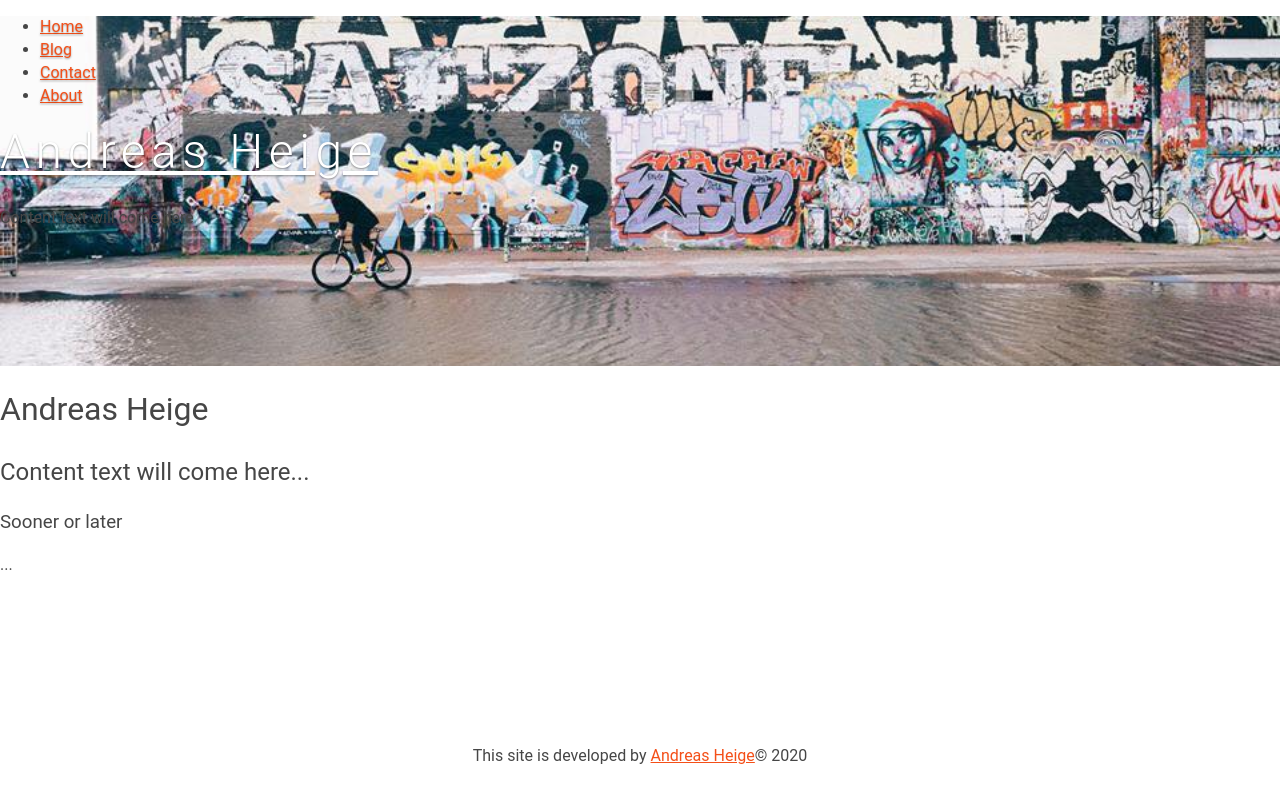
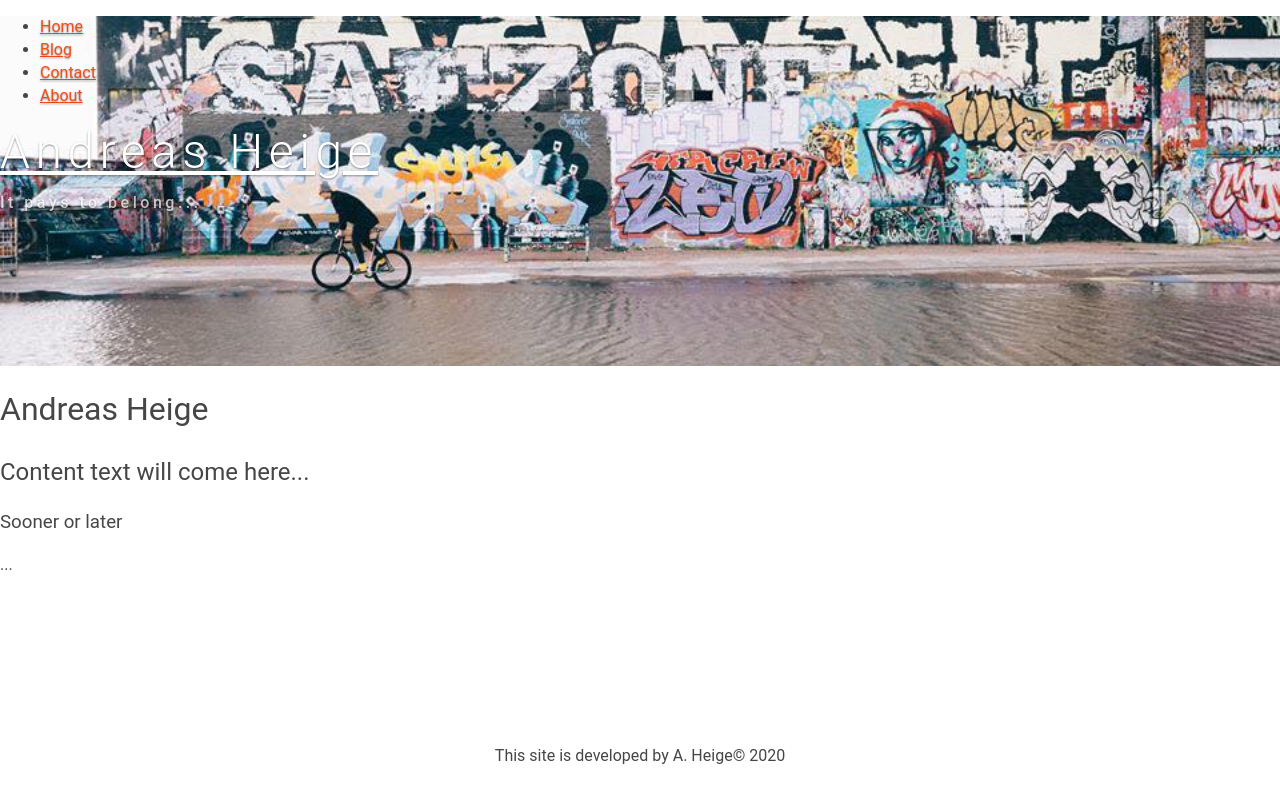
Before and after one commit to andreasheige/gatsby-page, a Gatsby site in the folder GS/: page / in a window 1280 px wide. Built offline with nearby package versions, Linux system fonts and the light colour scheme; Gatsby itself is replaced by a stand-in of ours.

Commit message:
added GraphQL

```diff
--- a/GS/gatsby-config.js
+++ b/GS/gatsby-config.js
@@ -5,6 +5,23 @@
  */
 
 module.exports = {
-  /* Your site config here */
-  plugins: ["gatsby-plugin-sass"],
+  siteMetadata: {
+    title: "Andreas Heige",
+    description: "It pays to belong...",
+    author: "A. Heige",
+  },
+  plugins: [
+    "gatsby-plugin-sass",
+    {
+      resolve: "gatsby-source-filesystem",
+      options: {
+        /**
+         * Note: To embed expression within a string,  use template literals (` `).
+        The __dirname is a method of NodeJS that returns the absolute path of the
+        currently running file. There are 2 underscores before the dirname.*/
+        name: "src",
+        path: `${__dirname}/src/`,
+      },
+    },
+  ],
 }
--- a/GS/package.json
+++ b/GS/package.json
@@ -17,6 +17,7 @@
     "gatsby": "^2.23.3",
     "gatsby-cli": "^2.12.50",
     "gatsby-plugin-sass": "^2.3.5",
+    "gatsby-source-filesystem": "^2.3.13",
     "node-sass": "^4.14.1",
     "react": "^16.12.0",
     "react-dom": "^16.12.0"
--- a/GS/src/components/footer.js
+++ b/GS/src/components/footer.js
@@ -1,13 +1,28 @@
 import React from 'react';
+import { useStaticQuery, graphql} from 'gatsby';
+
 import footerStyles from './footer.module.scss';
 
 const Footer = ()  => {
+
+    const data = useStaticQuery (
+        graphql`
+            query {
+                site {
+                    siteMetadata {
+                        author
+                    }
+                }
+            }
+        `
+    );
+
     return (
         <footer className={footerStyles.siteFooter}>
            <div className={footerStyles.container}>
             <p>
-                    This site is developed by <a href="https://github.com/andreasheige">Andreas Heige</a>
-                    &copy; {new Date().getFullYear().toString()}{""}
+                    This site is developed by {data.site.siteMetadata.author}
+                    &copy;{" "} {new Date().getFullYear().toString()}{" "}
             </p>
            </div>
         </footer>
--- a/GS/src/components/header.js
+++ b/GS/src/components/header.js
@@ -1,8 +1,23 @@
 import React from 'react';
-import { Link } from 'gatsby';
+import { Link, useStaticQuery, graphql } from 'gatsby';
+
 import headerStyles from "./header.module.scss"
 
 const Header = () => {
+
+    const data = useStaticQuery (
+        graphql`
+            query {
+                site {
+                    siteMetadata {
+                        title
+                        description
+                    }
+                }
+            }
+        `
+    );
+
     return (
         <header className={headerStyles.header}>
             <div className="{headerStyles.overlay}"></div>
@@ -24,9 +39,11 @@ const Header = () => {
         </nav>
                 <div className={headerStyles.heroContent}>
             <p className={headerStyles.brand}>
-                <Link to="/">Andreas Heige</Link>
+                 <Link to="/">{data.site.siteMetadata.title}</Link>
             </p>
-            <p>Content text will come here</p>
+            <p className={headerStyles.description}>
+                {data.site.siteMetadata.description}
+                </p>
         </div>
         </header>
     )
```
Also changed, not shown: 1 other file.
